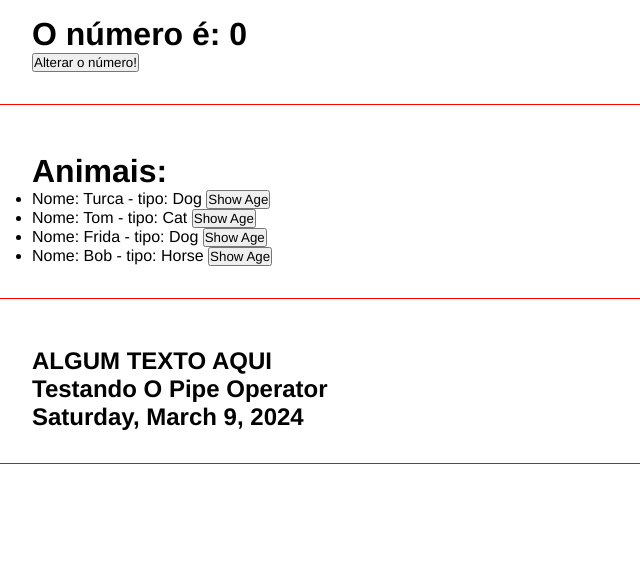
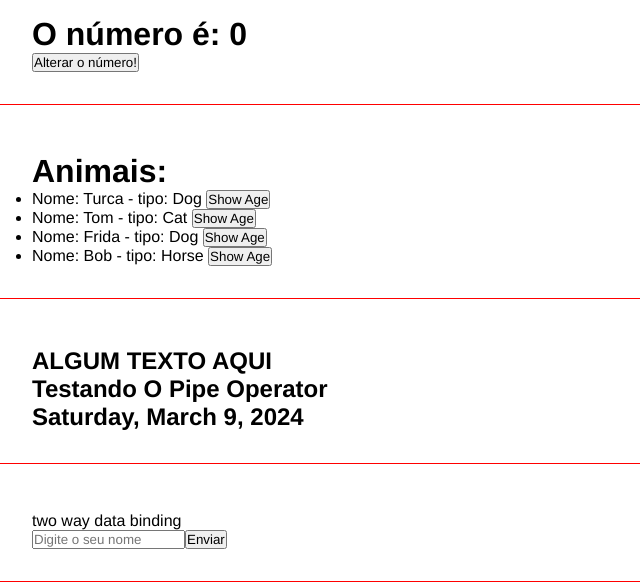
Before and after one commit to GuilhermeBerssanette/PrimeiroRepoAngular, an Angular app: page / in a window 1280 px wide. Shown: the part 883-1471 px from the top of the page, without its empty margins (0-640 px from the left). Built offline with nearby package versions, Linux system fonts and the light colour scheme.

Commit message:
Utilizando Two Way data Biding

```diff
--- a/server.ts
+++ b/server.ts
@@ -4,6 +4,7 @@ import express from 'express';
 import { fileURLToPath } from 'node:url';
 import { dirname, join, resolve } from 'node:path';
 import bootstrap from './src/main.server';
+import { FormsModule } from '@angular/forms';
 
 // The Express app is exported so that it can be used by serverless Functions.
 export function app(): express.Express {
--- a/src/app/app.component.html
+++ b/src/app/app.component.html
@@ -12,3 +12,4 @@
 <app-emitter-component> </app-emitter-component>
 <app-listrender-component> </app-listrender-component>
 <app-pipes-component> </app-pipes-component>
+<app-twowaybiding-component> </app-twowaybiding-component>
--- a/src/app/app.component.ts
+++ b/src/app/app.component.ts
@@ -1,4 +1,4 @@
-import { Component } from '@angular/core';
+import { Component, NgModule } from '@angular/core';
 import { RouterOutlet } from '@angular/router';
 import { FirstComponentComponent } from "./components/first-component/first-component.component";
 import { ParentComponentComponent } from "./components/parentdata-component/parent-component.component";
@@ -9,6 +9,9 @@ import { EmitterComponentComponent } from "./components/emitter-component/emitte
 import { ChangenumberComponentComponent } from "./components/changenumber-component/changenumber-component.component";
 import { ListrenderComponentComponent } from "./components/listrender-component/listrender-component.component";
 import { PipesComponentComponent } from "./components/pipes-component/pipes-component.component";
+import { TwowaybidingComponentComponent } from "./components/twowaybiding-component/twowaybiding-component.component";
+import { FormsModule } from '@angular/forms';
+
 
 @Component({
     selector: 'app-root',
@@ -17,7 +20,7 @@ import { PipesComponentComponent } from "./components/pipes-component/pipes-comp
     styleUrl: './app.component.css',
     imports: [RouterOutlet, FirstComponentComponent, ParentComponentComponent, DirectivesComponentComponent,
        IFComponentComponent, EventoComponentComponent, EmitterComponentComponent, ChangenumberComponentComponent,
-        ListrenderComponentComponent, PipesComponentComponent]
+        ListrenderComponentComponent, PipesComponentComponent, TwowaybidingComponentComponent, FormsModule]
 })
 export class AppComponent {
   userName = 'Joaquim';
--- a/src/app/app.config.ts
+++ b/src/app/app.config.ts
@@ -2,6 +2,7 @@ import { ApplicationConfig } from '@angular/core';
 import { provideRouter } from '@angular/router';
 import { routes } from './app.routes';
 import { provideClientHydration } from '@angular/platform-browser';
+import { FormsModule } from '@angular/forms';
 
 export const appConfig: ApplicationConfig = {
   providers: [provideRouter(routes), provideClientHydration()]
--- /dev/null
+++ b/src/app/components/twowaybiding-component/twowaybiding-component.component.html
@@ -0,0 +1,13 @@
+<div class="class">
+    <p>two way data binding</p>
+    <form>
+        <input type="text" [(ngModel)]="name"
+        name="name"
+        placeholder="Digite o seu nome">
+        <input type="submit" value="Enviar">
+    </form>
+<div *ngIf="name !== '' ">
+    <p>O nome é: {{ name }}</p>
+</div>
+
+</div>
--- /dev/null
+++ b/src/app/components/twowaybiding-component/twowaybiding-component.component.ts
@@ -0,0 +1,18 @@
+import { CommonModule } from '@angular/common';
+import { Component,  NgModule,  OnInit} from '@angular/core';
+import { FormsModule } from '@angular/forms';
+
+
+@Component({
+  selector: 'app-twowaybiding-component',
+  standalone: true,
+  imports: [CommonModule, FormsModule, ],
+  templateUrl: './twowaybiding-component.component.html',
+  styleUrl: './twowaybiding-component.component.css'
+})
+export class TwowaybidingComponentComponent implements OnInit{
+  name: string = '';
+  constructor() {}
+
+  ngOnInit(): void {}
+}
--- a/src/main.server.ts
+++ b/src/main.server.ts
@@ -2,6 +2,8 @@ import { bootstrapApplication } from '@angular/platform-browser';
 import { AppComponent } from './app/app.component';
 import { config } from './app/app.config.server';
 
+
+
 const bootstrap = () => bootstrapApplication(AppComponent, config);
 
 export default bootstrap;
```
Also changed, not shown: src/app/components/twowaybiding-component/twowaybiding-component.component.css (added), 1 other file (tests, documents, lock files or other folders).
